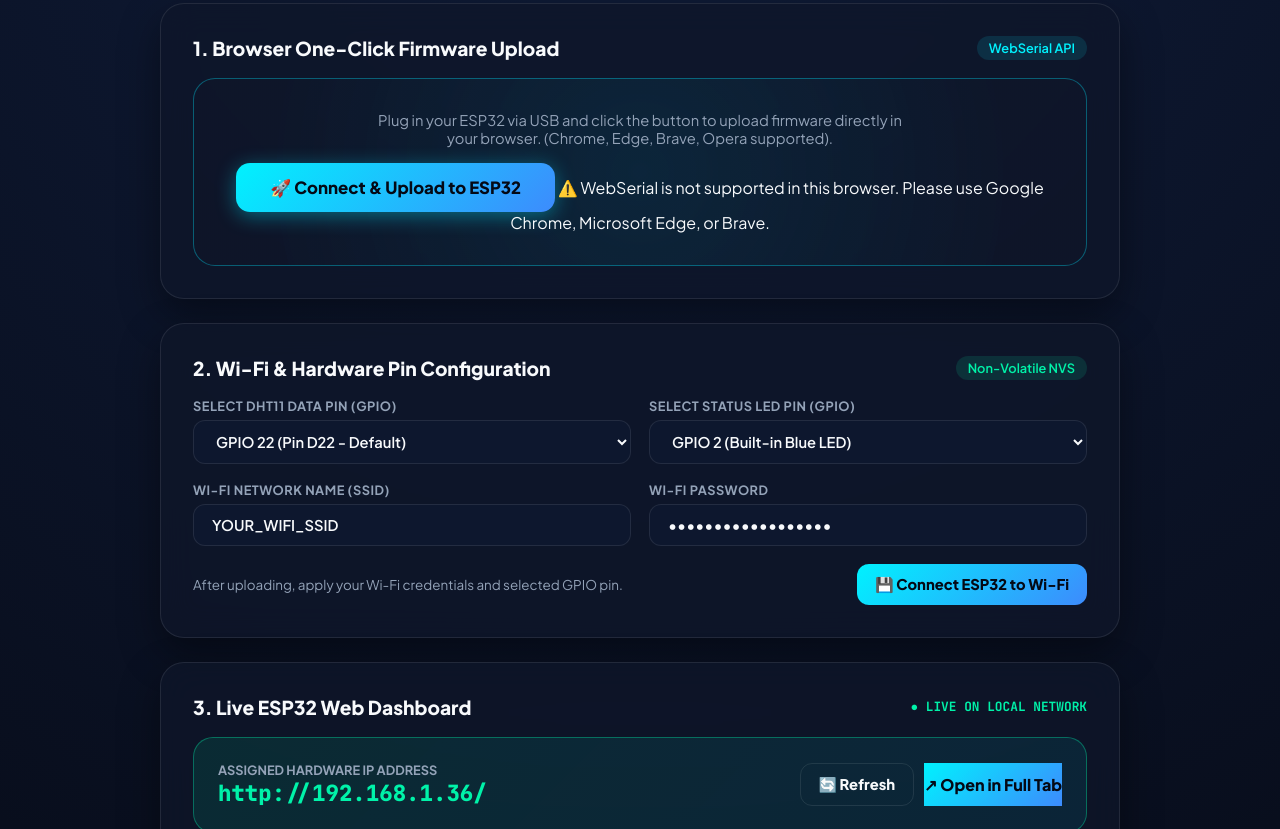
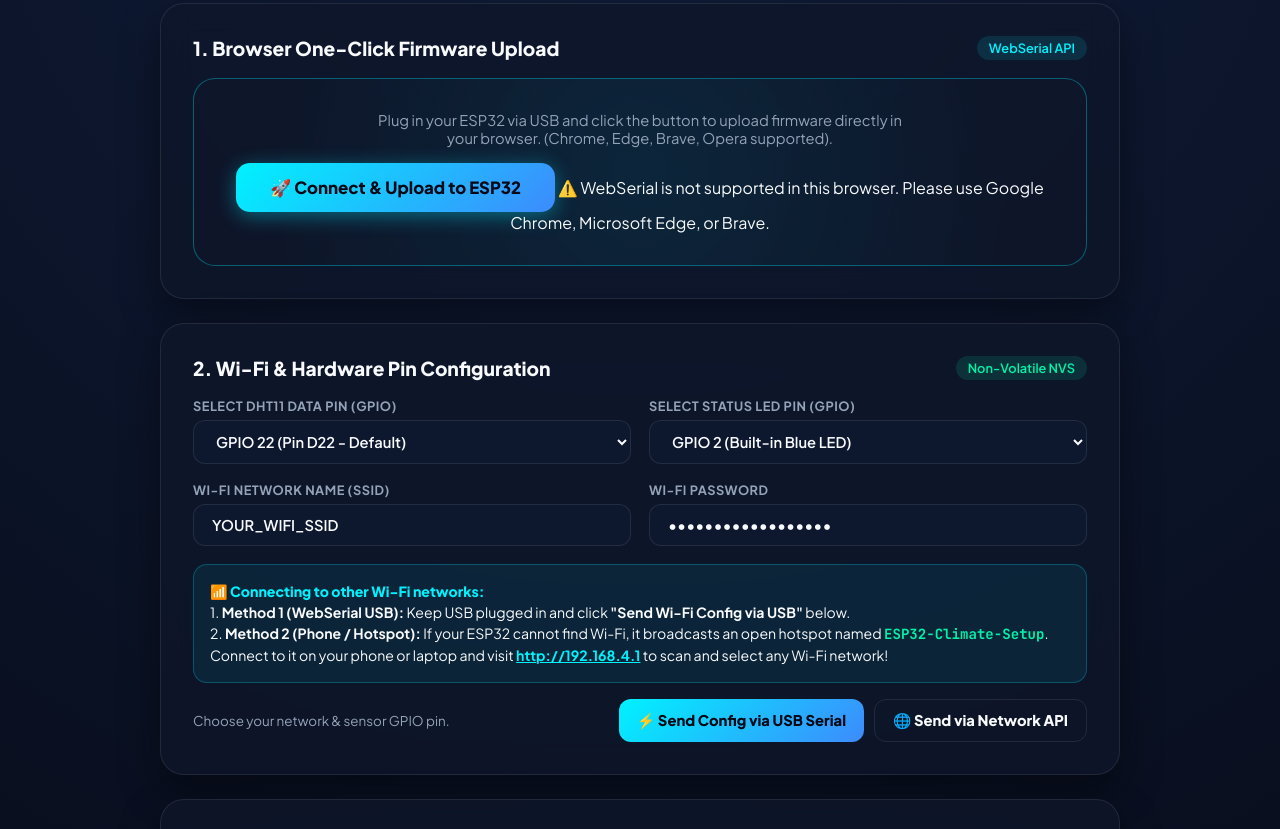
Before and after one commit to shanbiju/esphumidity, a plain HTML site: page dist/index.html in a window 1280 px wide. Shown: the part 229-1058 px from the top of the page. Drawn offline with Linux system fonts and the light colour scheme; no server answers.

Commit message:
Add fallback AP mode (ESP32-Climate-Setup at 192.168.4.1) and USB WebSerial config for other Wi-Fi networks

```diff
--- a/dist/index.html
+++ b/dist/index.html
@@ -221,17 +221,26 @@
       <div class="grid-2">
         <div class="input-group">
           <label class="input-label">Wi-Fi Network Name (SSID)</label>
-          <input type="text" id="cfgWifiSsid" value="YOUR_WIFI_SSID">
+          <input type="text" id="cfgWifiSsid" placeholder="e.g. MyHomeWifi or YOUR_WIFI_SSID" value="YOUR_WIFI_SSID">
         </div>
         <div class="input-group">
           <label class="input-label">Wi-Fi Password</label>
-          <input type="password" id="cfgWifiPass" value="YOUR_WIFI_PASSWORD">
+          <input type="password" id="cfgWifiPass" placeholder="Wi-Fi Password" value="YOUR_WIFI_PASSWORD">
         </div>
       </div>
 
+      <div style="background: rgba(0, 229, 255, 0.08); border: 1px solid rgba(0, 229, 255, 0.25); border-radius: 14px; padding: 16px; margin: 16px 0; font-size: 0.88rem; line-height: 1.5;">
+        <span style="color:var(--cyan); font-weight:800;">📶 Connecting to other Wi-Fi networks:</span><br>
+        1. <b>Method 1 (WebSerial USB):</b> Keep USB plugged in and click <b>"Send Wi-Fi Config via USB"</b> below.<br>
+        2. <b>Method 2 (Phone / Hotspot):</b> If your ESP32 cannot find Wi-Fi, it broadcasts an open hotspot named <b><code style="color:var(--green); font-family:'JetBrains Mono';">ESP32-Climate-Setup</code></b>. Connect to it on your phone or laptop and visit <b><a href="http://192.168.4.1" target="_blank" style="color:var(--cyan); font-weight:700;">http://192.168.4.1</a></b> to scan and select any Wi-Fi network!
+      </div>
+
       <div style="display:flex; justify-content:space-between; align-items:center; flex-wrap:wrap; gap:12px; margin-top:8px;">
-        <span style="font-size:0.84rem; color:var(--text-muted);">After uploading, apply your Wi-Fi credentials and selected GPIO pin.</span>
-        <button class="btn" onclick="saveConfiguration()">💾 Connect ESP32 to Wi-Fi</button>
+        <span style="font-size:0.84rem; color:var(--text-muted);">Choose your network & sensor GPIO pin.</span>
+        <div style="display:flex; gap:10px; flex-wrap:wrap;">
+          <button class="btn" style="background: linear-gradient(135deg, #00f2fe, #3d8bfd);" onclick="sendConfigViaSerial()">⚡ Send Config via USB Serial</button>
+          <button class="btn btn-outline" onclick="saveConfiguration()">🌐 Send via Network API</button>
+        </div>
       </div>
     </div>
 
@@ -297,6 +306,42 @@
       }
     }
 
+    async function sendConfigViaSerial() {
+      const ssid = document.getElementById('cfgWifiSsid').value.trim();
+      const pass = document.getElementById('cfgWifiPass').value.trim();
+      const dhtPin = document.getElementById('cfgDhtPin').value;
+      const ledPin = document.getElementById('cfgLedPin').value;
+
+      if (!ssid) { alert('Please enter Wi-Fi SSID'); return; }
+      if (!('serial' in navigator)) {
+        alert('WebSerial is not supported in this browser. Please use Google Chrome or Microsoft Edge.');
+        return;
+      }
+
+      try {
+        const port = await navigator.serial.requestPort();
+        await port.open({ baudRate: 115200 });
+
+        const encoder = new TextEncoderStream();
+        const outputDone = encoder.readable.pipeTo(port.writable);
+        const writer = encoder.writable.getWriter();
+
+        const cmd = `SET_CONFIG:${ssid}:${pass}:${dhtPin}:${ledPin}\n`;
+        await writer.write(cmd);
+        writer.releaseLock();
+
+        alert(`Config sent successfully via USB to ESP32!\nWi-Fi: ${ssid}\nDHT Pin: GPIO ${dhtPin}\nESP32 is now connecting...`);
+
+        setTimeout(async () => {
+          try {
+            await port.close();
+          } catch(e){}
+        }, 1500);
+      } catch (err) {
+        alert('Could not send via Serial. If the port is busy, unplug and re-plug USB or use the ESP32-Climate-Setup Wi-Fi Hotspot at http://192.168.4.1\n\nError: ' + err.message);
+      }
+    }
+
     async function saveConfiguration() {
       const ssid = document.getElementById('cfgWifiSsid').value.trim();
       const pass = document.getElementById('cfgWifiPass').value.trim();
```
Also changed, not shown: index.html (+49 -4 lines), 1 other file.
